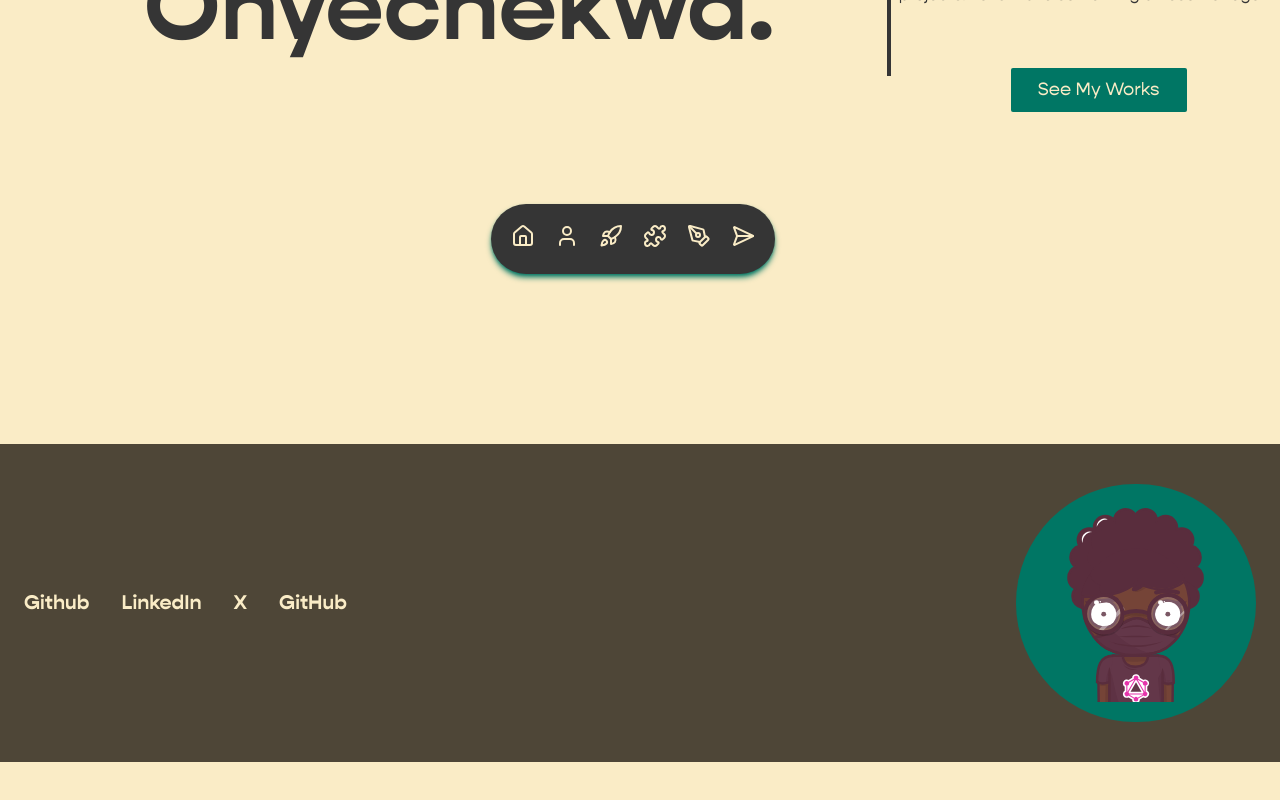
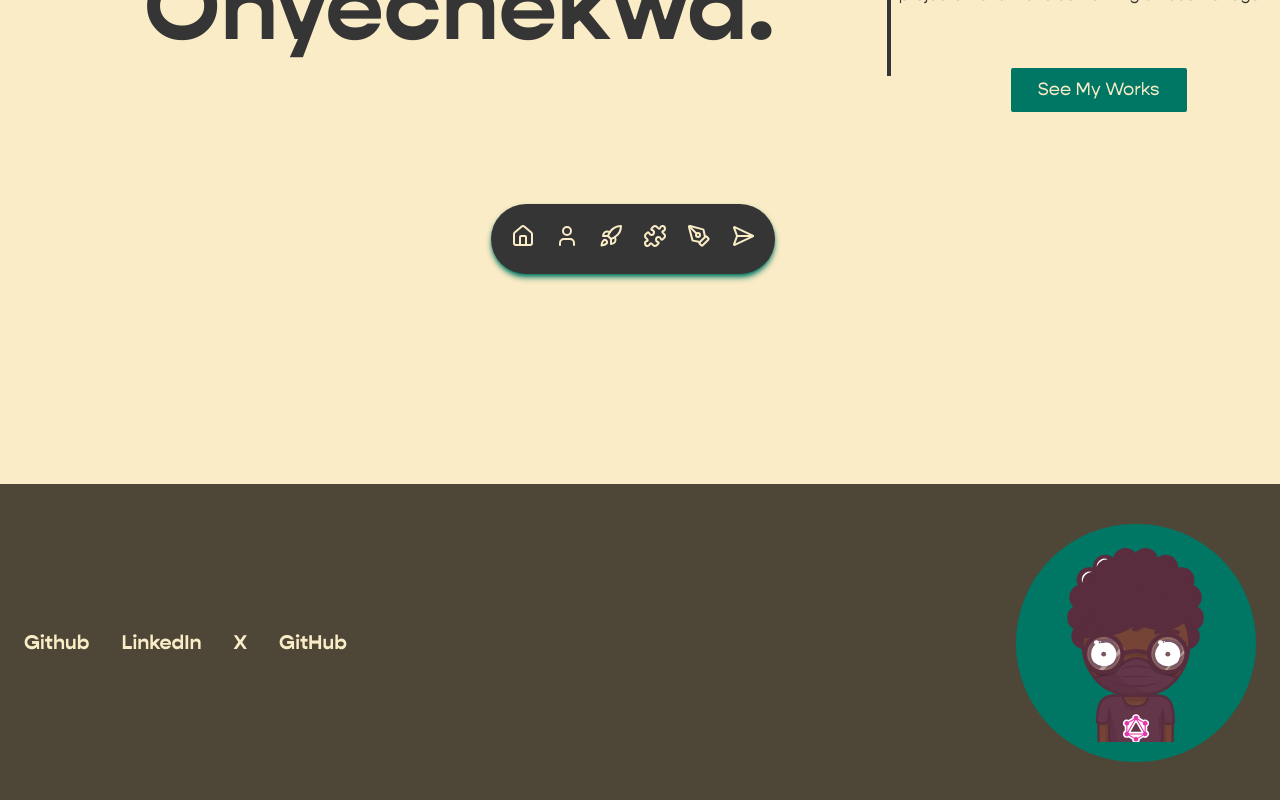
Before and after one commit to hillonyechekwa/hills, a Next.js app: page / in a window 1280 px wide. Shown: the part 436-1236 px from the top of the page. Before the commit the page ends 1198 px from the top, so only its background shows below. Built offline with nearby package versions, Linux system fonts and the light colour scheme.

Commit message:
making the app backwards compatible

```diff
--- a/app/components/Footer.tsx
+++ b/app/components/Footer.tsx
@@ -4,7 +4,7 @@ import Avatar from '../../public/staringmaskedhill.svg'
 
 const Footer = () => {
     return(
-        <footer className="w-full py-10 px-6 bg-primaryBtn text-background flex justify-between items-center font-[family-name:var(--font-gopher-sans)">
+        <footer className="w-full py-10 px-6 bg-primaryBtn text-background flex justify-between items-center font-[family-name:var(--font-gopher-sans) mt-10">
             <ul className="flex gap-x-8 text-xl font-[family-name:var(--font-gopher-bold-sans)]">
                 <li>
                     <a className="hover:text-foreground hover:underline hover:underline-offset-4" href="https://github.com/hillonyechekwa">Github</a>
```
